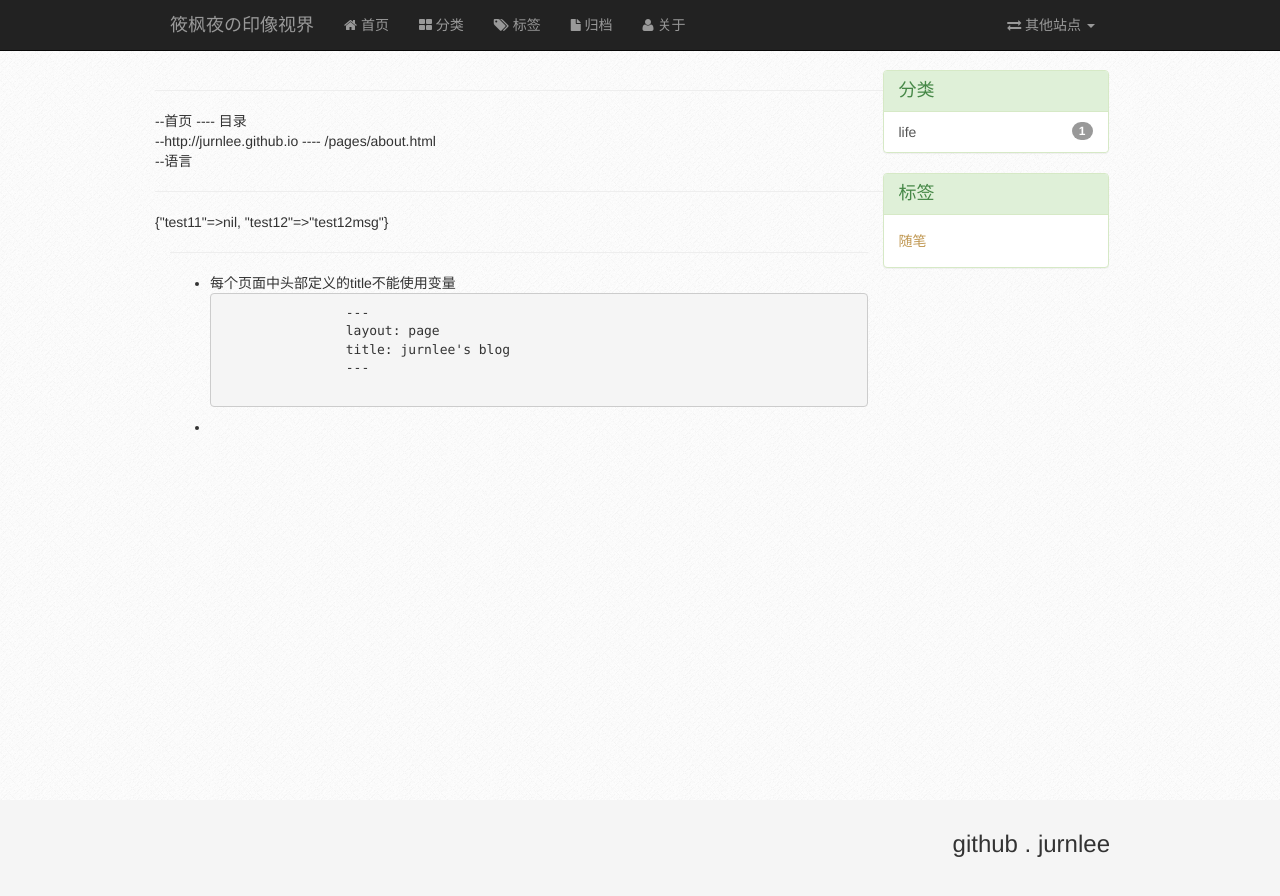
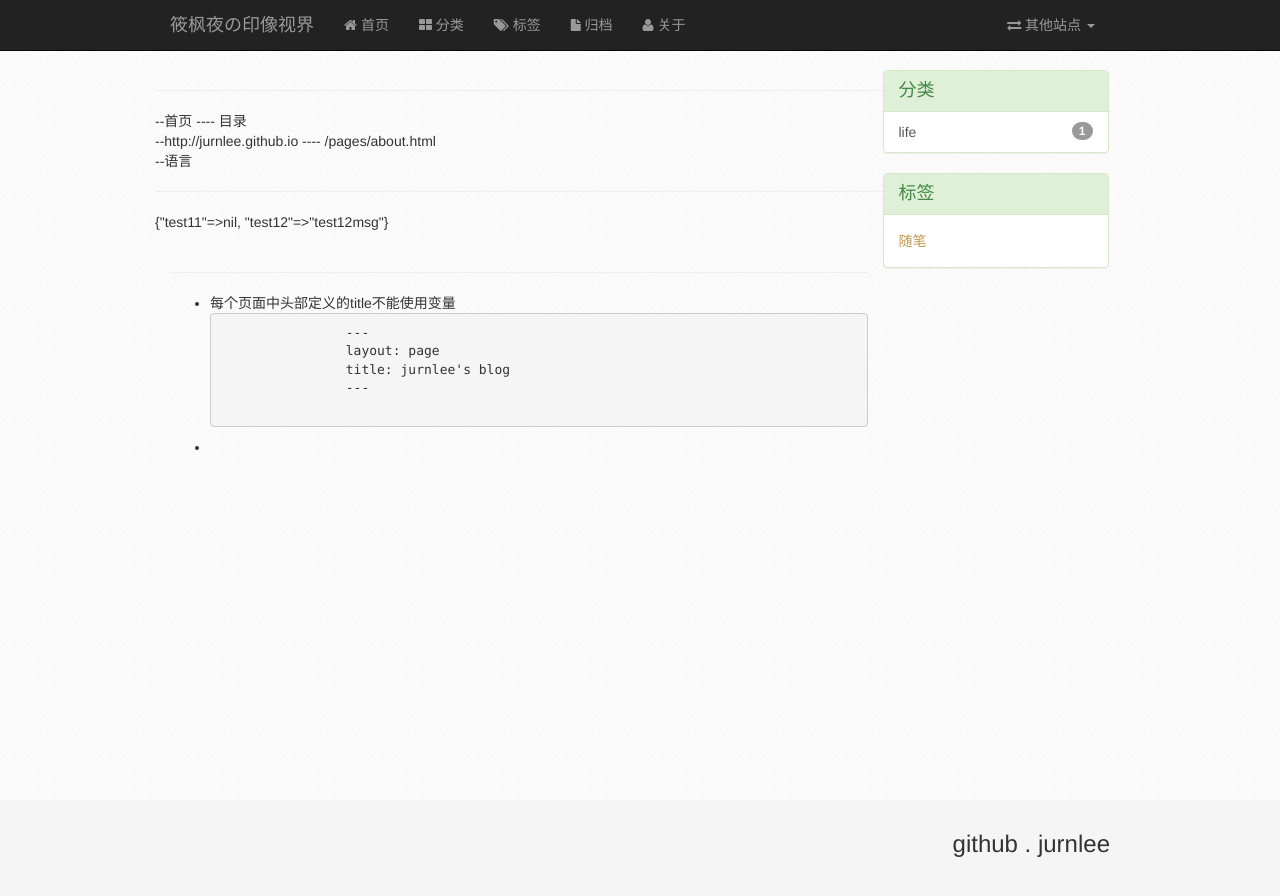
Before and after one commit to jurnlee/jurnlee.github.com, a Jekyll site: the page built from Constants.html, in a window 1280 px wide. Shown: the top 896 px of the page. Built offline with Jekyll 4.4.1, drawn with Linux system fonts in a browser that asks for light colours.

Commit message:
Update Constants.html

```diff
--- a/Constants.html
+++ b/Constants.html
@@ -25,9 +25,9 @@
   --{{site.constants.language}}		<br>
 
   <hr>
-  {{site.test1}}
-  {% if site.test1.test11 %} <b>site.test1 is ok</b> {% endif %}
-
+  {{site.test1}}  <br>
+  {% if site.test1.test11 %} <b>site.test1 is ok</b> {% endif %}    <br>
+  {{site.test2}}
 </div>
 <hr />
 <ul>
```
